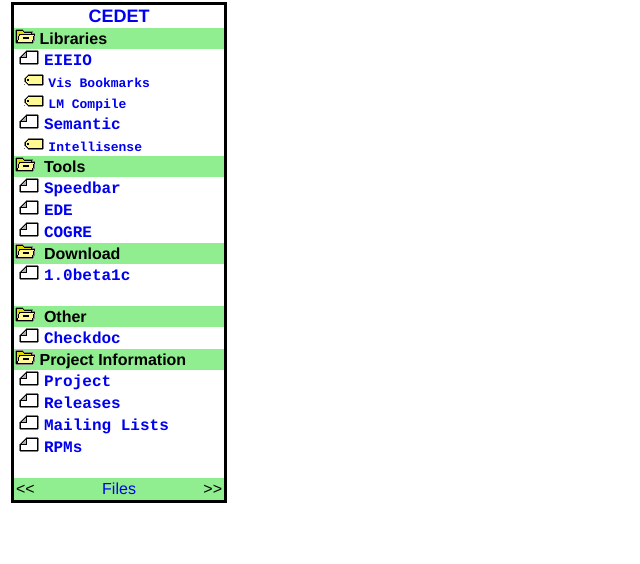
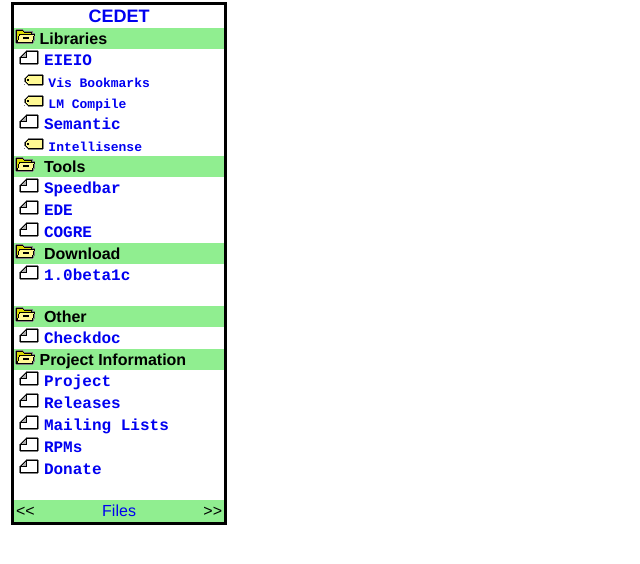
Before and after one commit to emacs-pkg-mirrors/cedet, a PHP site: page /pagestart.php in a window 1280 px wide. Shown: the part 150-714 px from the top of the page, without its empty margins (0-640 px from the left). Run offline with PHP 8.4, Linux system fonts and the light colour scheme.

Commit message:
Add donation button.

```diff
--- a/www/rightcol.php
+++ b/www/rightcol.php
@@ -25,10 +25,11 @@
 <tr><td >&nbsp<img src=page.gif>&nbsp<a class=SB href=checkdoc.shtml><b>Checkdoc</b></a>&nbsp</td></tr>
 
 <tr><td  class=BAR><img src=dir-minus.gif>&nbsp<b>Project Information</b>&nbsp</td></tr>
-<tr><td >&nbsp<img src=page.gif>&nbsp<a class=SB href=http://www.sourceforge.net/projects/cedet><b>Project</b></a>&nbsp</td></tr>
-<tr><td >&nbsp<img src=page.gif>&nbsp<a class=SB href=http://sourceforge.net/project/showfiles.php?group_id=17886><b>Releases</b></a>&nbsp</td></tr>
-<tr><td >&nbsp<img src=page.gif>&nbsp<a class=SB href=http://sourceforge.net/mail/?group_id=17886><b>Mailing Lists</b></a>&nbsp</td></tr>
-<tr><td >&nbsp<img src=page.gif>&nbsp<a class=SB href=http://sourceforge.net/projects/rte><b>RPMs</b></a>&nbsp</td></tr>
+<tr><td >&nbsp<img src=page.gif>&nbsp<a class=SB href="http://www.sourceforge.net/projects/cedet"><b>Project</b></a>&nbsp</td></tr>
+<tr><td >&nbsp<img src=page.gif>&nbsp<a class=SB href="http://sourceforge.net/project/showfiles.php?group_id=17886"><b>Releases</b></a>&nbsp</td></tr>
+<tr><td >&nbsp<img src=page.gif>&nbsp<a class=SB href="http://sourceforge.net/mail/?group_id=17886"><b>Mailing Lists</b></a>&nbsp</td></tr>
+<tr><td >&nbsp<img src=page.gif>&nbsp<a class=SB href="http://sourceforge.net/projects/rte"><b>RPMs</b></a>&nbsp</td></tr>
+<tr><td >&nbsp<img src=page.gif>&nbsp<a class=SB href="http://sourceforge.net/donate/index.php?group_id=17886"><b>Donate</b></a>&nbsp</td></tr>
 <tr><td >&nbsp</td></tr>
 
 <tr><td class=BAR>
```
